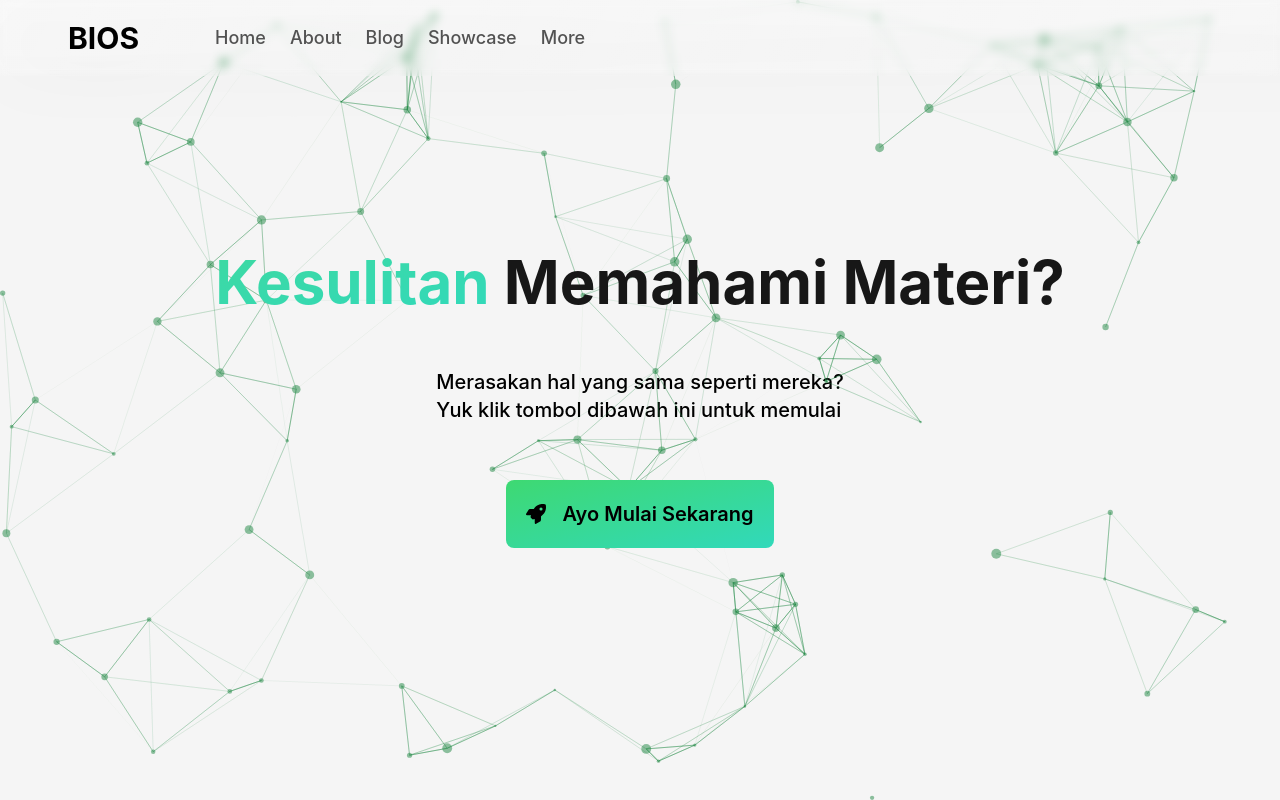
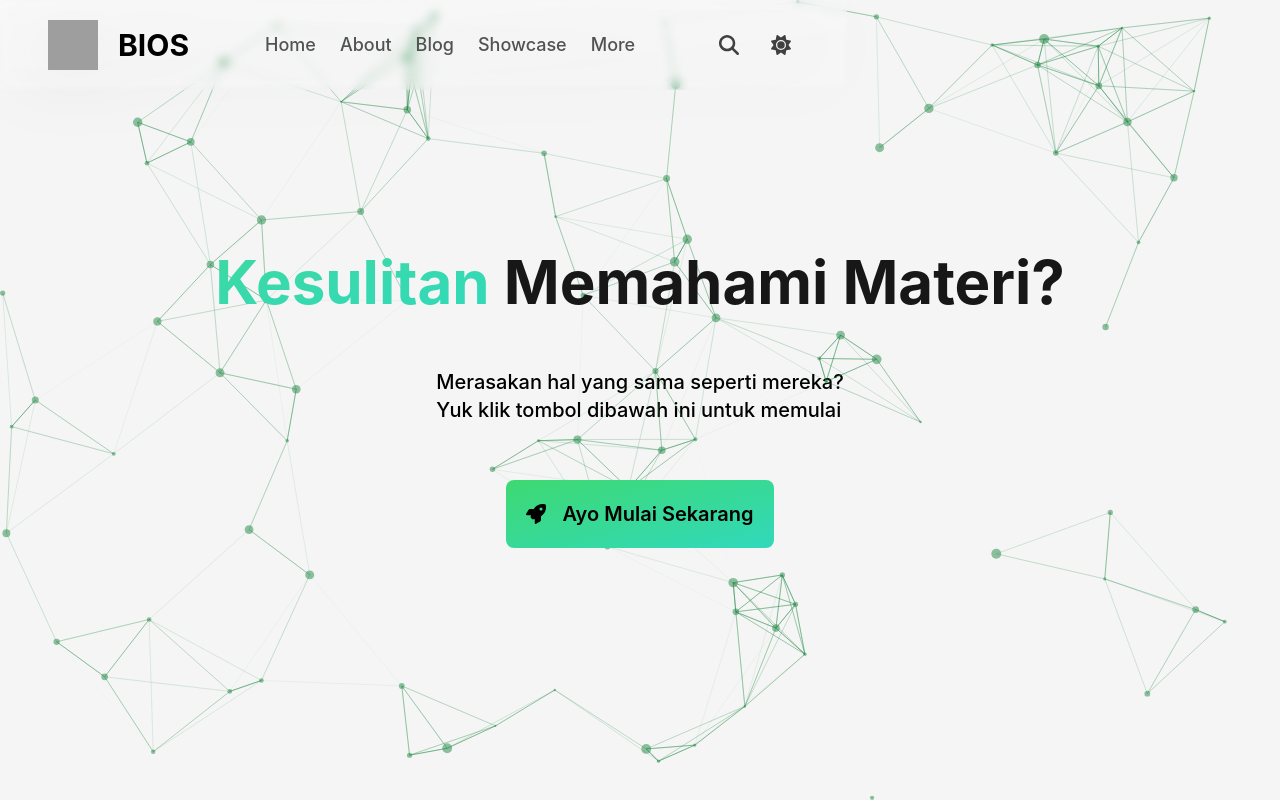
Before and after one commit to bios-bunda-mulia-university/himabios, a Next.js app: page / in a window 1280 px wide. Built offline with nearby package versions, Linux system fonts and the light colour scheme; grey boxes are pictures that could not be loaded.

Commit message:
chore: delete margin

```diff
--- a/components/navigations/iconNav.tsx
+++ b/components/navigations/iconNav.tsx
@@ -4,7 +4,7 @@ import { faMagnifyingGlass, faSun } from "@fortawesome/free-solid-svg-icons"
 
 const IconNav: FC = () => {
     return (
-        <div className="flex flex-row space-x-8 items-center justify-end mx-70 px-2 z-10">
+        <div className="flex flex-row space-x-8 items-center justify-end px-2 z-10">
             <button>
                 <FontAwesomeIcon icon={faMagnifyingGlass} color="#404040" size="lg" />
             </button>
```
